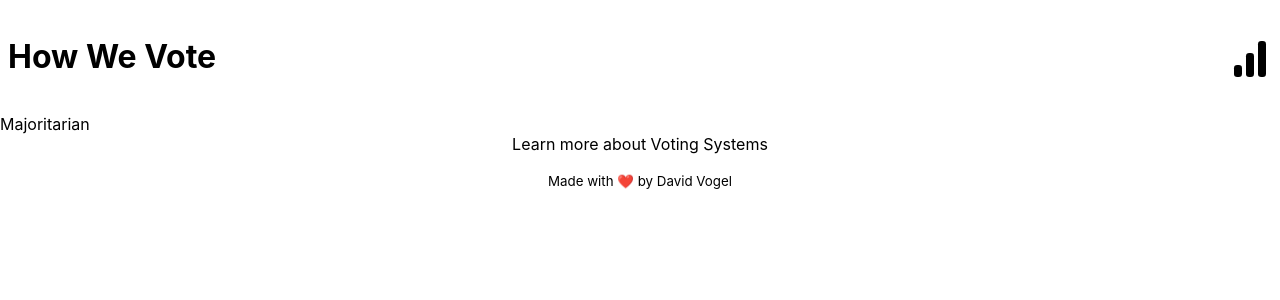
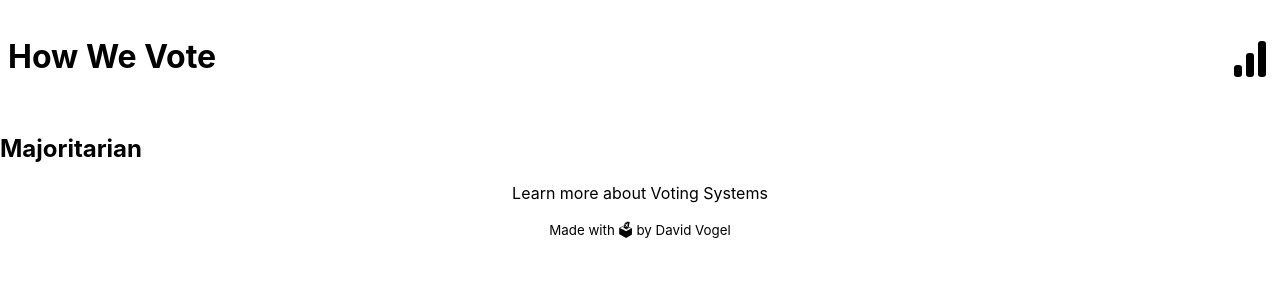
Before and after one commit to davidvdev/how-we-vote, a React (Vite) app: page /majoritarian in a window 1280 px wide. Shown: the top 300 px of the page. Built offline with nearby package versions, Linux system fonts and the light colour scheme.

Commit message:
created Systems component with comment structure

```diff
--- a/src/App.jsx
+++ b/src/App.jsx
@@ -8,6 +8,7 @@ import './App.css'
 import Banner from './components/Banner/Banner'
 import Blurb from './components/Blurb/Blurb'
 import Footer from './components/Footer/Footer'
+import System from './components/System/System'
 
 function App() {
 
@@ -24,24 +25,24 @@ function App() {
             }/>
 
           <Route path="/plurality" element={
-            <div>
-              Plurality
-            </div>
+            <System
+              sysName="Plurality"
+            />
           }/>
           <Route path="/majoritarian" element={
-            <div>
-              Majoritarian
-            </div>
+            <System
+              sysName="Majoritarian"
+            />
           }/>
           <Route path="/proportional" element={
-            <div>
-              Proportional
-            </div>
+            <System
+              sysName="Proportional"
+            />
           }/>
           <Route path="/mixed" element={
-            <div>
-              Mixed
-            </div>
+            <System
+              sysName="Mixed"
+            />
           }/>
 
         </Routes>
--- a/src/components/Footer/Footer.jsx
+++ b/src/components/Footer/Footer.jsx
@@ -7,7 +7,7 @@ const Footer = () => {
     return(
         <footer className="Footer">
             <a href={citeLink} target="_blank">Learn more about Voting Systems</a>
-            <p><small>Made with ❤️ by David Vogel</small></p>
+            <p><small>Made with 🗳 by David Vogel</small></p>
         </footer>
     )
 }
--- /dev/null
+++ b/src/components/System/System.jsx
@@ -0,0 +1,15 @@
+
+const System = ({sysName}) => {
+    return(
+        <main>
+            <h2>{sysName}</h2>
+            {/* explanation of the system */}
+            {/* what countries use it */}
+            {/* data vis of its popularity */}
+            {/* sample ballot component */}
+            {/* related links to continued learning? */}
+        </main>
+    )
+}
+
+export default System
```
Also changed, not shown: src/components/System/System.css (added).
